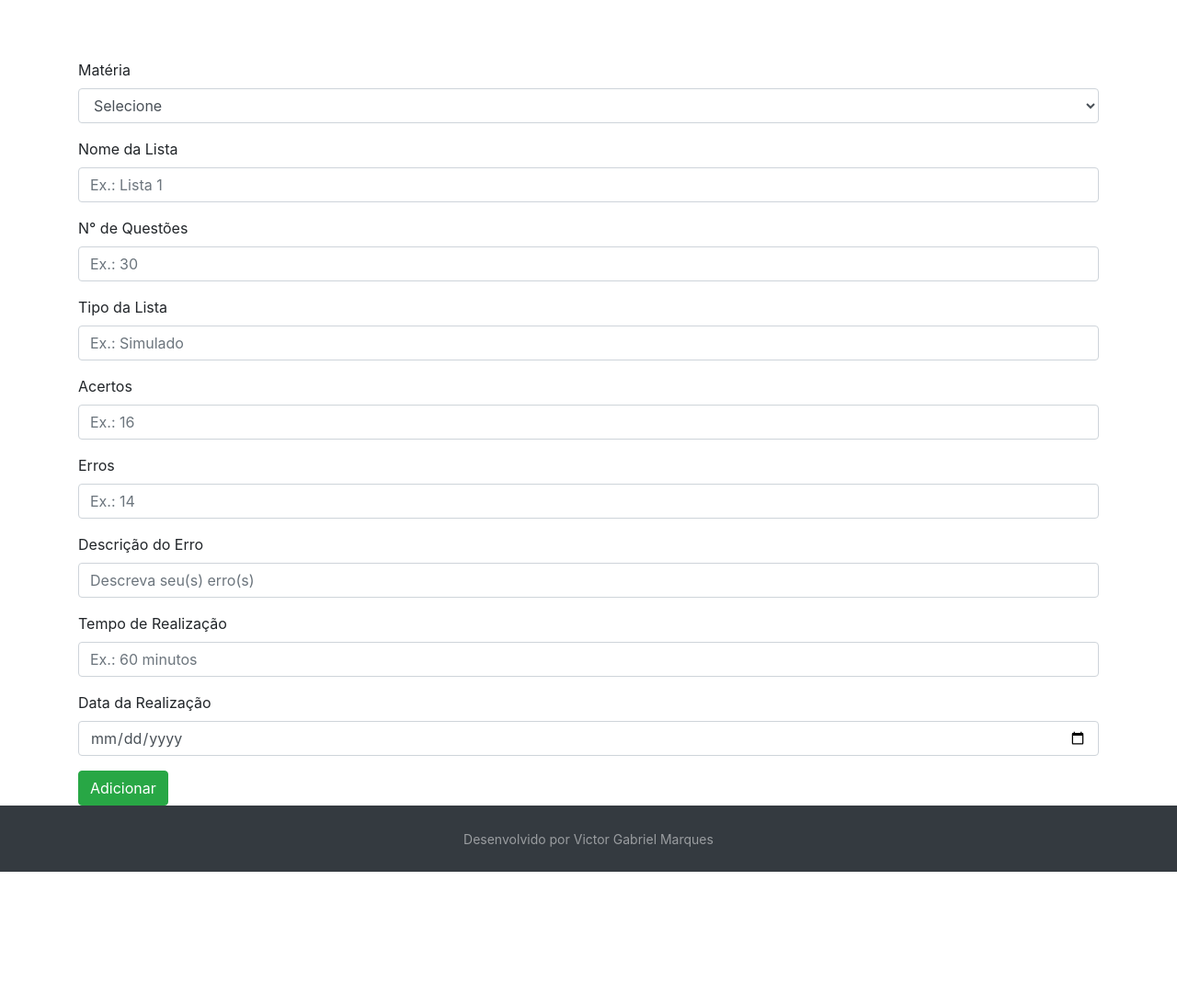
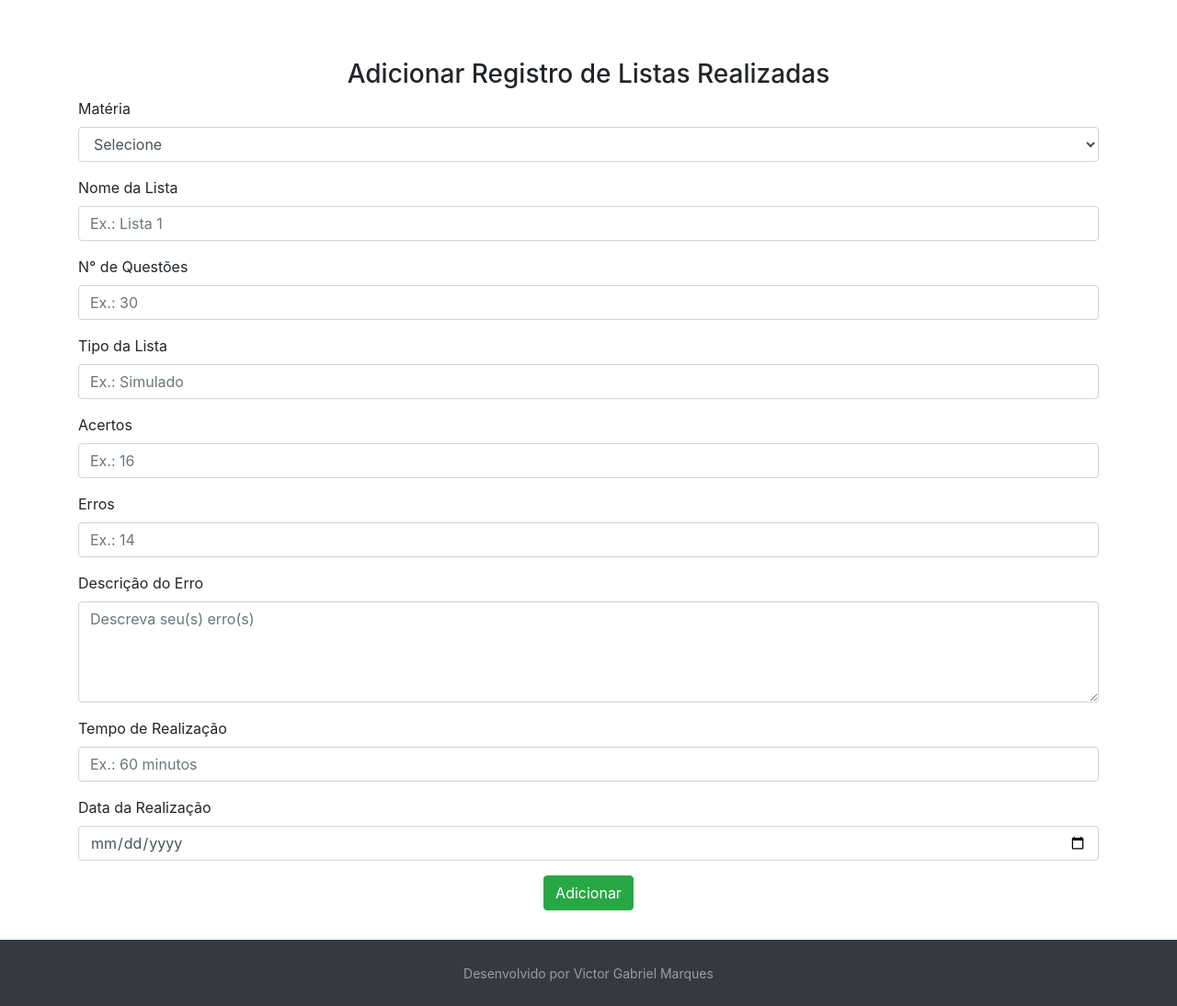
Before and after one commit to VictorGM01/controle_de_questoes, a Django app: page /add_registro/ in a window 1280 px wide. Shown: the part 56-1150 px from the top of the page at 92% size. Before the commit the page ends 1004 px from the top, so only its background shows below. Run offline with Django 4.2, Linux system fonts and the light colour scheme.

Commit message:
Mudanças no layout das páginas

```diff
--- a/templates/acertos_e_erros/adicionar_registros.html
+++ b/templates/acertos_e_erros/adicionar_registros.html
@@ -1,5 +1,6 @@
 {% extends 'base.html' %}
 {% block content %}
+    <h3 style="text-align: center">Adicionar Registro de Listas Realizadas</h3>
     <form method="POST" action="{% url 'add-registro' %}">{% csrf_token %}
         <div class="form-group">
             <label for="exampleFormControlSelect1">Matéria</label>
@@ -32,7 +33,7 @@
         </div>
         <div class="form-group">
             <label for="descricao">Descrição do Erro</label>
-            <input name="descricao" class="form-control" type="text" placeholder="Descreva seu(s) erro(s)">
+            <textarea name="descricao" class="form-control" placeholder="Descreva seu(s) erro(s)" rows="4"></textarea>
         </div>
         <div class="form-group">
             <label for="time">Tempo de Realização</label>
@@ -42,6 +43,8 @@
             <label for="data">Data da Realização</label>
             <input name="data" class="form-control" type="date" required>
         </div>
-        <button type="submit" class="btn btn-success">Adicionar</button>
+        <div class="form-group text-center">
+            <button style="margin-bottom: 1rem" type="submit" class="btn btn-success">Adicionar</button>
+        </div>
     </form>
 {% endblock %}
--- a/templates/redacoes/dashboard_redacoes.html
+++ b/templates/redacoes/dashboard_redacoes.html
@@ -4,7 +4,7 @@
          <div class="row">
              <div class="col-12">
                  <div class="section-heading">
-                     <h3>Olá, {{ user.username }}</h3>
+                     <h3>Redações Realizadas</h3>
                  </div>
              </div>
          </div>
--- a/templates/usuarios/dashboard.html
+++ b/templates/usuarios/dashboard.html
@@ -5,7 +5,7 @@
          <div class="row">
              <div class="col-12">
                  <div class="section-heading">
-                     <h3>Olá, {{ user.username }}</h3>
+                     <h3>Listas Realizadas</h3>
                  </div>
              </div>
          </div>
```
Also changed, not shown: templates/acertos_e_erros/detalhes_lista.html (+9 -9 lines).
